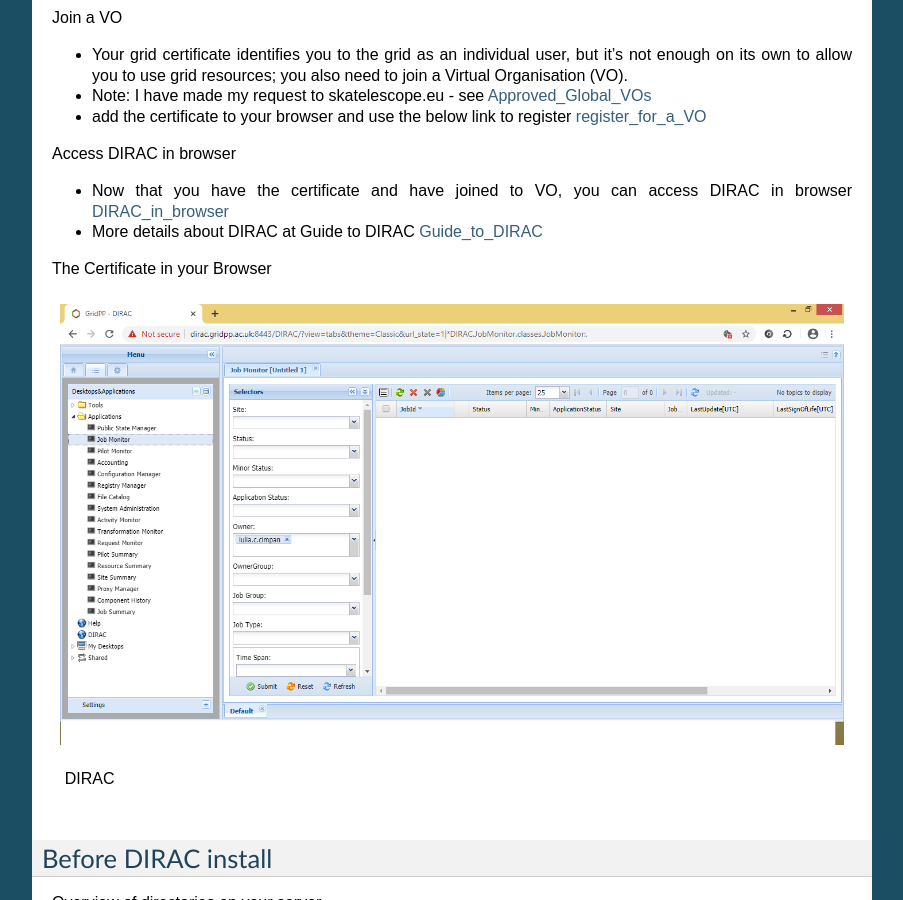
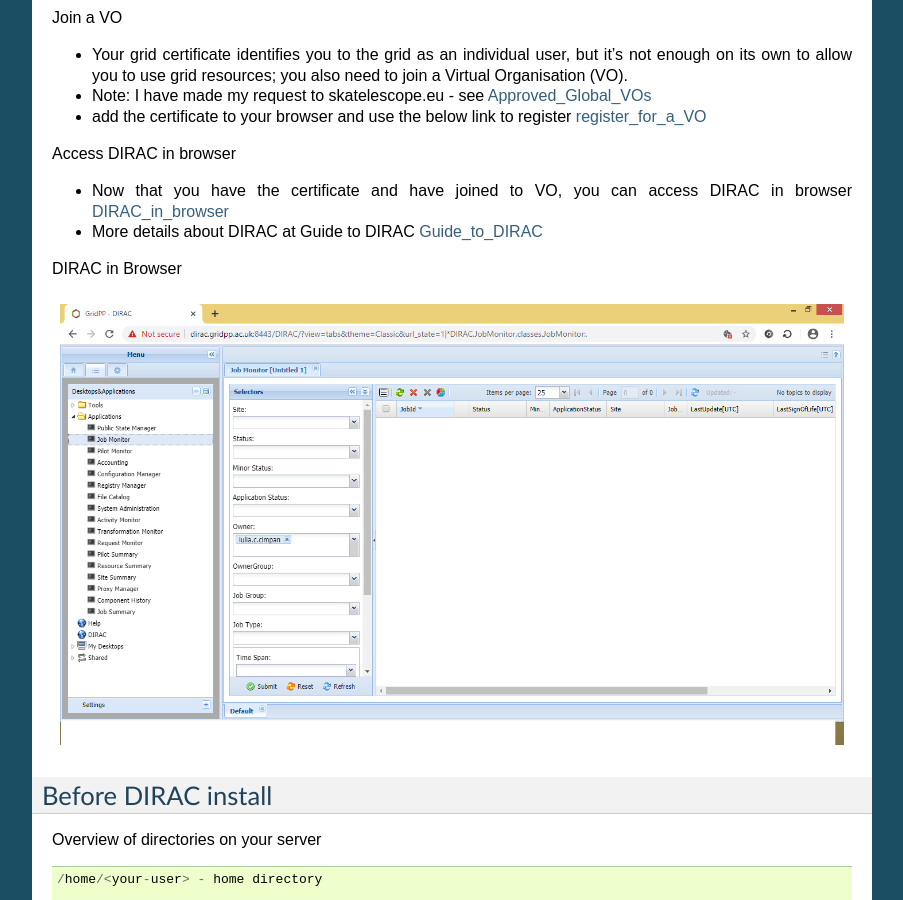
Before and after one commit to cimpan91/Docs, a Sphinx documentation site: the page built from Docs/DIRAC_UI.rst, in a window 1280 px wide and 900 px high, scrolled down 564 px. Shown: the whole window, without its empty margins (198-1101 px from the left). Built offline with Sphinx 7.4.7, drawn with Linux system fonts in a browser that asks for light colours.

Commit message:
Update DIRAC_UI.rst

```diff
--- a/Docs/DIRAC_UI.rst
+++ b/Docs/DIRAC_UI.rst
@@ -57,12 +57,12 @@
 
 -  More details about DIRAC at Guide to DIRAC  `Guide_to_DIRAC <https://www.gridpp.ac.uk/wiki/Quick_Guide_to_Dirac#Server_URL>`__
 
-The Certificate in your Browser
+DIRAC in Browser
 
 .. figure:: DIRAC.png
    :alt: DIRAC
 
-   DIRAC
+
 
 Before DIRAC install
 ====================
```
